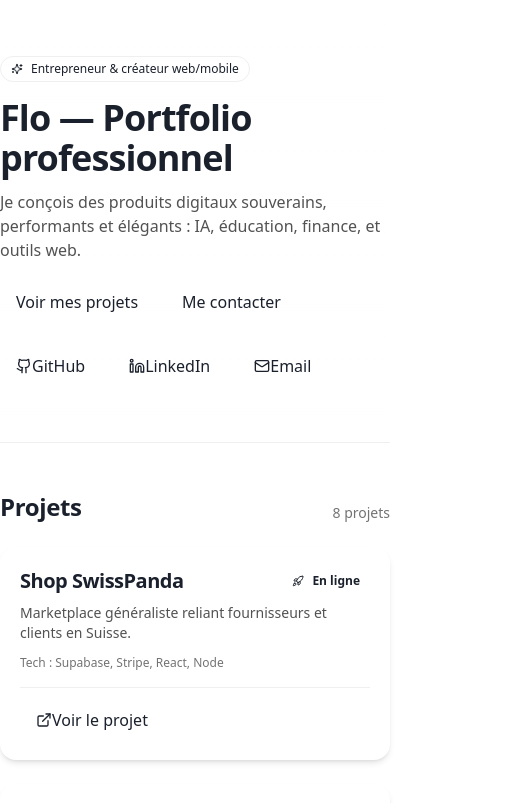
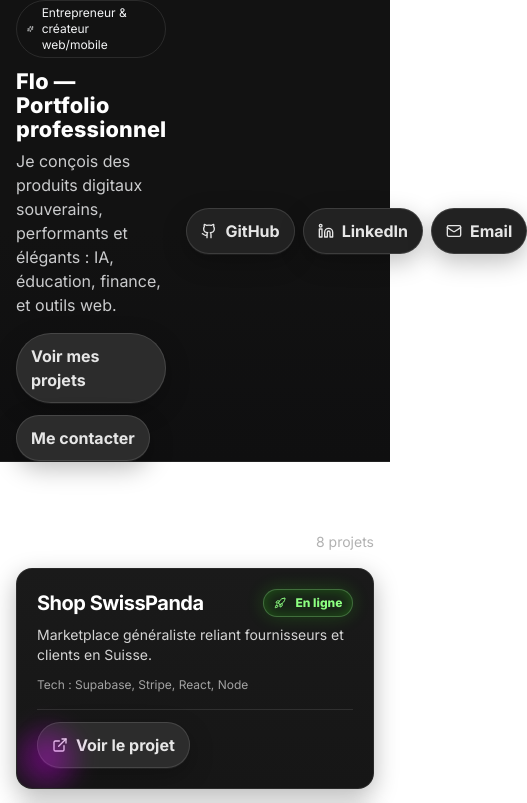
Before and after one commit to Florent-Gorski/PortFolio-2025, a React (Vite) app: page / in a window 390 px wide. Shown: the top 803 px of the page, 527 px wide, since content can reach past the window. Built offline with nearby package versions, Linux system fonts and the light colour scheme.

Commit message:
feat(ui): neon dark refresh — sticky header, glowing buttons, improved project cards with status badges, and cohesive sections (About/Projects/Contact); add font+icons to index.html and CSS theme tokens

```diff
--- a/index.html
+++ b/index.html
@@ -5,6 +5,12 @@
   <meta charset="UTF-8" />
   <meta name="viewport" content="width=device-width, initial-scale=1.0" />
   <title>Portfolio – Flo</title>
+
+  <!-- Fonts + Icons (optionnel mais recommandé) -->
+  <link rel="preconnect" href="https://fonts.googleapis.com">
+  <link href="https://fonts.googleapis.com/css2?family=Inter:wght@400;500;700;800&display=swap" rel="stylesheet">
+  <link rel="stylesheet" href="https://cdnjs.cloudflare.com/ajax/libs/font-awesome/6.5.2/css/all.min.css">
+
 </head>
 
 <body class="min-h-screen bg-white dark:bg-neutral-950">
--- a/src/components/Hero.tsx
+++ b/src/components/Hero.tsx
@@ -3,26 +3,25 @@
 export default function Hero()
 {
   return (
-    <header className="border-b border-neutral-200/60 dark:border-neutral-800 bg-gradient-to-b from-white/60 to-transparent dark:from-neutral-950/60">
-      <div className="container py-14">
-        <div className="flex flex-col md:flex-row items-start md:items-center justify-between gap-6">
+    <header className="flo-header">
+      <div className="container flo-header__inner">
         <div>
-            <div className="inline-flex items-center gap-2 text-xs px-2.5 py-1 rounded-full border border-neutral-200/60 dark:border-neutral-800">
+          <div className="inline-flex items-center gap-2 text-xs px-2.5 py-1 rounded-full border border-white/10">
             <Sparkles className="size-3" />
             <span>Entrepreneur & créateur web/mobile</span>
           </div>
-            <h1 className="mt-4 text-4xl md:text-5xl font-extrabold tracking-tight">
-              Flo — Portfolio professionnel
-            </h1>
-            <p className="mt-3 text-neutral-600 dark:text-neutral-300 max-w-2xl">
+          <h1 className="mt-3 flo-logo">Flo — Portfolio professionnel</h1>
+          <p className="flo-tagline mt-2 max-w-2xl">
             Je conçois des produits digitaux souverains, performants et élégants : IA, éducation, finance, et outils web.
           </p>
-            <div className="mt-5 flex flex-wrap gap-3">
-              <a href="#projets" className="btn">Voir mes projets</a>
-              <a href="#contact" className="btn">Me contacter</a>
+          <nav className="mt-4 flex flex-wrap gap-3">
+            <a href="#projets" className="btn btn--neon-green">Voir mes projets</a>
+            <a href="#contact" className="btn btn--neon-pink">Me contacter</a>
+          </nav>
         </div>
-          </div>
-          <nav className="flex items-center gap-3">
+
+        <div className="flex items-center gap-3">
+          <nav className="flo-social">
             <a className="btn" href="https://github.com/" target="_blank" rel="noreferrer noopener">
               <Github className="size-4" /> GitHub
             </a>
@@ -33,6 +32,11 @@
               <Mail className="size-4" /> Email
             </a>
           </nav>
+
+          {/* Avatar optionnel (aucun "glitch", simple glow) */}
+          <div className="flo-avatar-wrap" aria-hidden="true">
+            <img className="flo-avatar" src="https://picsum.photos/240" alt="Photo de profil" />
+          </div>
         </div>
       </div>
     </header>
--- a/src/components/ProjectCard.tsx
+++ b/src/components/ProjectCard.tsx
@@ -4,16 +4,32 @@
 
 export default function ProjectCard({ p }: { p: Project })
 {
+  const isOnline = p.status === 'online'
+  const isSoon = p.status === 'soon'
+
   return (
-    <article className="card p-5 h-full flex flex-col">
+    <article className="card p-5 h-full flex flex-col flo-card" data-status={p.status}>
       <div className="flex items-center justify-between gap-4">
         <h3 className="text-xl font-semibold tracking-tight">{p.name}</h3>
-        {p.status === 'online' && <Badge><Rocket className="size-3 mr-1" />En ligne</Badge>}
-        {p.status === 'soon' && <Badge><Wrench className="size-3 mr-1" />Bientôt</Badge>}
+
+        {isOnline && (
+          <Badge variant="online">
+            <Rocket className="size-3 mr-1" />
+            En ligne
+          </Badge>
+        )}
+        {isSoon && (
+          <Badge variant="soon">
+            <Wrench className="size-3 mr-1" />
+            Bientôt
+          </Badge>
+        )}
       </div>
-      <p className="mt-2 text-sm text-neutral-600 dark:text-neutral-300">{p.desc}</p>
-      <p className="mt-3 text-xs text-neutral-500">Tech : {p.tech}</p>
-      <div className="mt-4 pt-3 border-t border-neutral-200/60 dark:border-neutral-800 flex-1">
+
+      <p className="mt-2 text-sm text-neutral-300">{p.desc}</p>
+      <p className="mt-3 text-xs text-neutral-400">Tech : {p.tech}</p>
+
+      <div className="mt-4 pt-3 border-t border-white/10 flex-1">
         {p.link ? (
           <a href={p.link} target="_blank" rel="noreferrer noopener" className="btn">
             <ExternalLink className="size-4" /> Voir le projet
--- a/src/components/Projects.tsx
+++ b/src/components/Projects.tsx
@@ -4,15 +4,18 @@
 export default function Projects()
 {
   return (
-    <section id="projets" className="container py-12">
-      <div className="flex items-end justify-between gap-4">
-        <h2 className="text-2xl md:text-3xl font-bold">Projets</h2>
-        <p className="text-sm text-neutral-500">{projects.length} projets</p>
-      </div>
-      <div className="mt-6 grid gap-6 sm:grid-cols-2 lg:grid-cols-3">
-        {projects.map((p) => (
-          <ProjectCard key={p.name} p={p} />
-        ))}
+    <section id="projets" className="flo-section">
+      <div className="container">
+        <div className="flo-section-head flex items-end justify-between gap-4">
+          <h2>Projets</h2>
+          <p className="text-sm text-neutral-400">{projects.length} projets</p>
+        </div>
+
+        <div className="flo-grid">
+          {projects.map((p) => (
+            <ProjectCard key={p.name} p={p} />
+          ))}
+        </div>
       </div>
     </section>
   )
--- a/src/components/badge.tsx
+++ b/src/components/badge.tsx
@@ -1,6 +1,20 @@
 import { ReactNode } from 'react'
 
-export default function Badge({ children }: { children: ReactNode })
+type Variant = 'online' | 'soon' | 'default'
+
+export default function Badge({
+  children,
+  variant = 'default',
+}: {
+  children: ReactNode
+  variant?: Variant
+})
 {
-  return <span className="badge bg-white/80 dark:bg-neutral-900/60">{children}</span>
+  const cls =
+    variant === 'online'
+      ? 'badge badge--online'
+      : variant === 'soon'
+        ? 'badge badge--soon'
+        : 'badge'
+  return <span className={cls}>{children}</span>
 }
--- a/src/index.css
+++ b/src/index.css
@@ -1,4 +1,5 @@
 /* src/index.css */
+
 /* --- Tailwind presence (required if you use @layer) --- */
 @tailwind base;
 @tailwind components;
@@ -7,7 +8,8 @@
 /* ===== Base resets & typography ===== */
 @layer base {
   :root {
-    --ring: 0 0% 0%; /* focus ring base (HSL) */
+    --ring: 0 0% 0%;
+    /* focus ring base (HSL) */
   }
 
   html {
@@ -17,308 +19,305 @@
   }
 
   body {
-    background-color: #f9fafb; /* bg-gray-50 */
-    color: #1a202c; /* text-gray-900 */
+    background-color: #0f0f10;
+    /* fond sombre direct */
+    color: #F3F4F6;
+    /* texte clair */
     -webkit-font-smoothing: antialiased;
     -moz-osx-font-smoothing: grayscale;
     font-feature-settings: "rlig" 1, "calt" 1;
+    font-family: Inter, system-ui, Segoe UI, Roboto, Arial, sans-serif;
   }
 
-  /* Dark scheme default colors (requires <html class="dark">) */
-  .dark body {
-    background-color: #0a0a23; /* bg-gray-950 */
-    color: #f3f4f6; /* text-gray-100 */
-  }
-
-  /* Headings rhythm */
-  h1, h2, h3 {
-    font-weight: 700; /* font-bold */
-    letter-spacing: -0.015em; /* tracking-tight */
-    color: #1a202c; /* text-gray-900 */
-  }
-  .dark h1, .dark h2, .dark h3 {
-    color: #fff; /* dark:text-white */
+  h1,
+  h2,
+  h3 {
+    font-weight: 800;
+    /* bold fort pour un style "portfolio" */
+    letter-spacing: -0.012em;
+    color: #ffffff;
   }
 
   h1 {
-    font-size: 1.875rem; /* text-3xl */
-    line-height: 2.25rem;
+    font-size: 2.25rem;
+    line-height: 1.1;
   }
+
   @media (min-width: 768px) {
     h1 {
-      font-size: 3rem; /* md:text-5xl */
-      line-height: 1;
+      font-size: 3rem;
     }
   }
 
   h2 {
-    font-size: 1.5rem; /* text-2xl */
-    line-height: 2rem;
+    font-size: 1.75rem;
+    line-height: 1.2;
   }
+
   @media (min-width: 768px) {
     h2 {
-      font-size: 2.25rem; /* md:text-4xl */
-      line-height: 2.5rem;
+      font-size: 2.25rem;
     }
   }
 
   h3 {
-    font-size: 1.25rem; /* text-xl */
-    line-height: 1.75rem;
+    font-size: 1.25rem;
+    line-height: 1.35;
   }
+
   @media (min-width: 768px) {
     h3 {
-      font-size: 1.5rem; /* md:text-2xl */
-      line-height: 2rem;
+      font-size: 1.5rem;
     }
   }
 
-  /* Links */
   a {
     text-underline-offset: 2px;
     text-decoration-color: transparent;
-    transition-property: color;
-    transition-duration: 150ms;
-    transition-timing-function: cubic-bezier(0.4, 0, 0.2, 1);
+    transition: color .15s ease, text-decoration-color .15s ease;
+    color: inherit;
   }
+
   a:hover {
     text-decoration-color: currentColor;
   }
 
-  /* Images */
   img {
     user-select: none;
     pointer-events: none;
   }
 
-  /* Focus visible ring */
   :focus-visible {
     outline: none;
-    box-shadow:
-      0 0 0 3px hsl(var(--ring) / 0.12),
-      0 0 0 6px hsl(221 83% 53% / 0.25);
-    border-radius: 0.5rem;
+    box-shadow: 0 0 0 3px hsl(var(--ring) / 0.12), 0 0 0 6px hsl(221 83% 53% / 0.25);
+    border-radius: .5rem;
   }
 }
 
 /* ===== Components (reusable utilities) ===== */
 @layer components {
-  /* Container helper */
+
+  /* Container helper pour compatibilité avec ton code existant */
+  .container,
   .page {
-    margin-left: auto;
-    margin-right: auto;
+    margin: 0 auto;
     width: 100%;
-    max-width: 72rem; /* max-w-6xl */
-    padding-left: 1rem; /* px-4 */
-    padding-right: 1rem; /* px-4 */
-  }
-  @media (min-width: 640px) {
-    .page { padding-left: 1.5rem; padding-right: 1.5rem; } /* sm:px-6 */
-  }
-  @media (min-width: 1024px) {
-    .page { padding-left: 2rem; padding-right: 2rem; } /* lg:px-8 */
+    max-width: 1200px;
+    padding: 0 16px;
   }
 
-  /* Buttons */
+  /* Boutons génériques (compatibilité .btn existante) */
   .btn {
     display: inline-flex;
     align-items: center;
+    gap: .5rem;
     justify-content: center;
-    border-radius: 0.5rem; /* rounded-lg */
-    padding: 0.5rem 1rem; /* px-4 py-2 */
-    font-weight: 500; /* font-medium */
-    transition: box-shadow 0.2s, background-color 0.2s, color 0.2s, transform 0.2s;
-    outline: none; /* focus-visible:outline-none */
-    opacity: 1;
-    pointer-events: auto;
-  }
-  .btn:disabled, .btn[disabled] {
-    opacity: 0.5;
-    pointer-events: none;
+    border-radius: 999px;
+    padding: 10px 14px;
+    font-weight: 700;
+    border: 1px solid rgba(255, 255, 255, .12);
+    background: #2C2C2C;
+    color: #E6E6E6;
+    box-shadow: 0 1px 0 rgba(255, 255, 255, .06), 0 8px 24px rgba(0, 0, 0, .25);
+    transition: transform .18s ease, box-shadow .18s ease, border-color .18s ease, background .18s ease;
   }
 
-  .btn-primary {
-    display: inline-flex;
-    align-items: center;
-    justify-content: center;
-    border-radius: 0.5rem;
-    padding: 0.5rem 1rem;
-    font-weight: 500;
-    transition: box-shadow 0.2s, background-color 0.2s, color 0.2s, transform 0.2s;
-    background-color: #4f46e5; /* indigo-600 */
-    color: #fff;
-    box-shadow:
-      0 1px 2px 0 rgba(79,70,229,0.05),
-      0 1.5px 3px 0 rgba(79,70,229,0.10);
-    will-change: transform;
-  }
-  .btn-primary:hover {
-    background-color: #4338ca; /* indigo-700 */
-    box-shadow:
-      0 4px 6px -1px rgba(79,70,229,0.15),
-      0 2px 4px -2px rgba(79,70,229,0.15);
-    transform: translateY(-2px); /* -translate-y-0.5 */
+  .btn:hover {
+    transform: translateY(-2px);
+    border-color: rgba(255, 255, 255, .28);
   }
 
-  .btn-secondary {
-    display: inline-flex;
-    align-items: center;
-    justify-content: center;
-    border-radius: 0.5rem;
-    padding: 0.5rem 1rem;
-    font-weight: 500;
-    transition: box-shadow 0.2s, background-color 0.2s, color 0.2s, transform 0.2s;
-    background-color: #10b981; /* emerald-500 */
-    color: #fff;
-    box-shadow:
-      0 1px 2px 0 rgba(16,185,129,0.05),
-      0 1.5px 3px 0 rgba(16,185,129,0.10);
-    will-change: transform;
-  }
-  .btn-secondary:hover {
-    background-color: #059669; /* emerald-600 */
-    box-shadow:
-      0 4px 6px -1px rgba(16,185,129,0.15),
-      0 2px 4px -2px rgba(16,185,129,0.15);
-    transform: translateY(-2px);
+  /* Variantes néon optionnelles */
+  .btn--neon-green:hover {
+    box-shadow: 0 0 20px rgba(57, 255, 20, .35), 0 8px 24px rgba(0, 0, 0, .25);
   }
 
-  .btn-ghost {
-    display: inline-flex;
-    align-items: center;
-    justify-content: center;
-    border-radius: 0.5rem;
-    padding: 0.5rem 1rem;
-    font-weight: 500;
-    transition: background-color 0.2s, color 0.2s;
-    background-color: transparent;
-    color: #1f2937; /* gray-800 */
-  }
-  .btn-ghost:hover { background-color: #f3f4f6; /* gray-100 */ }
-  .dark .btn-ghost { color: #f3f4f6; /* gray-100 */ }
-  .dark .btn-ghost:hover { background-color: #1f2937; /* gray-800 */ }
-
-  /* Cards */
-  .card {
-    border-radius: 1rem; /* rounded-2xl */
-    background-color: #fff;
-    padding: 1.5rem; /* p-6 */
-    box-shadow: 0 4px 6px -1px rgba(0,0,0,0.1), 0 2px 4px -2px rgba(0,0,0,0.1); /* shadow-md */
-    transition: box-shadow 0.2s, transform 0.2s;
-    will-change: transform;
-  }
-  .card:hover {
-    box-shadow: 0 10px 15px -3px rgba(0,0,0,0.1), 0 4px 6px -4px rgba(0,0,0,0.1); /* shadow-xl */
-    transform: translateY(-0.25rem); /* -translate-y-1 */
-  }
-  .dark .card {
-    background-color: #111827; /* gray-900 */
-    box-shadow: 0 4px 6px -1px rgba(0,0,0,0.3), 0 2px 4px -2px rgba(0,0,0,0.3); /* shadow-black/30 */
+  .btn--neon-pink:hover {
+    box-shadow: 0 0 20px rgba(224, 0, 255, .35), 0 8px 24px rgba(0, 0, 0, .25);
   }
 
-  .card-header {
-    margin-bottom: 1rem; /* mb-4 */
-    display: flex;
-    align-items: flex-start;
-    justify-content: space-between;
-    gap: 0.75rem; /* gap-3 */
+  /* Card générique (compatibilité .card existante) */
+  .card {
+    border-radius: 16px;
+    background: linear-gradient(180deg, #1A1A1A, #161616);
+    border: 1px solid rgba(255, 255, 255, .08);
+    box-shadow: 0 8px 24px rgba(0, 0, 0, .28);
+    transition: transform .18s ease, border-color .18s ease, box-shadow .18s ease;
   }
 
-  .card-title {
-    font-size: 1.125rem; /* text-lg */
-    font-weight: 600;     /* font-semibold */
-    line-height: 1.375;   /* leading-snug */
+  .card:hover {
+    transform: translateY(-4px);
+    border-color: rgba(224, 0, 255, .25);
+    box-shadow: 0 10px 30px rgba(224, 0, 255, .15), 0 8px 24px rgba(0, 0, 0, .28);
   }
 
-  .card-subtitle {
-    font-size: 0.875rem; /* text-sm */
-    color: #6b7280; /* gray-500 */
-  }
-  .dark .card-subtitle { color: #9ca3af; /* gray-400 */ }
-
-  /* Badges */
+  /* Badge générique (.badge existe dans ton code) */
   .badge {
     display: inline-flex;
     align-items: center;
-    gap: 0.25rem;
-    border-radius: 9999px;
-    padding: 0.25rem 0.625rem; /* py-1 px-2.5 */
-    font-size: 0.75rem; /* text-xs */
-    font-weight: 600;
+    gap: .35rem;
+    border-radius: 999px;
+    padding: .25rem .6rem;
+    font-size: .75rem;
+    font-weight: 800;
+    background: #222;
+    color: #e5e7eb;
+    border: 1px solid rgba(255, 255, 255, .12);
   }
 
-  .badge-online {
-    display: inline-flex;
-    align-items: center;
-    gap: 0.25rem;
-    border-radius: 9999px;
-    padding: 0.25rem 0.625rem;
-    font-size: 0.75rem;
-    font-weight: 600;
-    background-color: #dcfce7; /* green-100 */
-    color: #15803d; /* green-700 */
-  }
-  .dark .badge-online {
-    background-color: rgba(20,83,45,0.4); /* green-900/40 */
-    color: #86efac; /* green-300 */
+  .badge--online {
+    background: #182018;
+    color: #8CFF80;
+    border-color: rgba(140, 255, 128, .35);
+    box-shadow: 0 0 14px rgba(57, 255, 20, .25) inset, 0 0 18px rgba(57, 255, 20, .18);
   }
 
-  .badge-soon {
-    display: inline-flex;
-    align-items: center;
-    gap: 0.25rem;
-    border-radius: 9999px;
-    padding: 0.25rem 0.625rem;
-    font-size: 0.75rem;
-    font-weight: 600;
-    background-color: #fef9c3; /* yellow-100 */
-    color: #a16207; /* yellow-700 */
-  }
-  .dark .badge-soon {
-    background-color: rgba(113,63,18,0.4); /* yellow-900/40 */
-    color: #fde68a; /* yellow-300 */
-  }
-
-  /* Links styled like buttons */
-  .link {
-    font-weight: 500;
-    color: #4f46e5; /* indigo-600 */
-  }
-  .link:hover { color: #4338ca; /* indigo-700 */ }
-  .dark .link { color: #818cf8; /* indigo-400 */ }
-  .dark .link:hover { color: #a5b4fc; /* indigo-300 */ }
-
-  /* Section spacing */
-  .section {
-    padding-top: 3rem;
-    padding-bottom: 3rem;
-  }
-  @media (min-width: 640px) {
-    .section { padding-top: 4rem; padding-bottom: 4rem; }
-  }
-  @media (min-width: 1024px) {
-    .section { padding-top: 5rem; padding-bottom: 5rem; }
+  .badge--soon {
+    background: #1b1220;
+    color: #ffb3ff;
+    border-color: rgba(224, 0, 255, .35);
+    box-shadow: 0 0 14px rgba(224, 0, 255, .25) inset, 0 0 18px rgba(224, 0, 255, .18);
   }
 }
 
-/* ===== Utilities (project-specific) ===== */
-@layer utilities {
-  /* Fade / slide-in (optional micro-animations) */
-  @keyframes fade-in-up {
-    from { opacity: 0; transform: translateY(8px); }
-    to   { opacity: 1; transform: translateY(0); }
-  }
-  .animate-fade-in-up { animation: fade-in-up 0.4s ease-out both; }
+/* ===== Neon theme helpers (sans @apply) ===== */
+:root {
+  --c-bg: #1A1A1A;
+  --c-surface: #2C2C2C;
+  --c-text: #F3F4F6;
+  --c-neon-green: #39FF14;
+  --c-neon-pink: #E000FF;
+  --c-neon-cyan: #00FFFF;
+  --c-neon-yellow: #FFD60A;
+  --radius: 16px;
+  --shadow-soft: 0 8px 24px rgba(0, 0, 0, .25);
+}
 
-  /* Text balance for nicer headlines (Chrome/Safari) */
-  .text-balance { text-wrap: balance; }
+/* Header sticky (sera utilisé par Hero.tsx) */
+.flo-header {
+  position: sticky;
+  top: 0;
+  z-index: 50;
+  background: linear-gradient(180deg, #121212 50%, #0f0f10);
+  border-bottom: 1px solid rgba(255, 255, 255, .065);
+  backdrop-filter: saturate(160%) blur(8px);
+}
 
-  /* Clamp for multi-line truncation */
-  .line-clamp-2 {
-    display: -webkit-box;
-    -webkit-line-clamp: 2;
-    line-clamp: 2;
-    -webkit-box-orient: vertical;
-    overflow: hidden;
+.flo-header__inner {
+  display: grid;
+  grid-template-columns: 1fr auto;
+  gap: 20px;
+  align-items: center;
+  min-height: 88px;
+}
+
+.flo-logo {
+  font-weight: 800;
+  letter-spacing: .2px;
+  font-size: 1.35rem;
+}
+
+.flo-tagline {
+  opacity: .82;
+}
+
+/* Social buttons (Hero) */
+.flo-social {
+  display: flex;
+  gap: .5rem;
+}
+
+.flo-social .btn {
+  background: #222;
+}
+
+/* Avatar simple glow (pas de “glitch”), facile à remplacer */
+.flo-avatar-wrap {
+  position: relative;
+  display: none;
+}
+
+.flo-avatar {
+  width: 64px;
+  height: 64px;
+  border-radius: 50%;
+  object-fit: cover;
+  border: 2px solid rgba(255, 255, 255, .18);
+  box-shadow: 0 0 22px rgba(224, 0, 255, .28), 0 0 18px rgba(57, 255, 20, .22) inset;
+}
+
+@media (min-width:768px) {
+  .flo-avatar-wrap {
+    display: block
   }
 }
+
+/* Section helpers */
+.flo-section {
+  padding: 56px 0;
+}
+
+.flo-section-head {
+  margin-bottom: 16px;
+}
+
+.flo-section-head p {
+  opacity: .84;
+}
+
+/* Grid helpers */
+.flo-grid {
+  display: grid;
+  gap: 16px;
+  grid-template-columns: 1fr;
+}
+
+@media (min-width:700px) {
+  .flo-grid {
+    grid-template-columns: repeat(2, 1fr);
+  }
+}
+
+@media (min-width:1024px) {
+  .flo-grid {
+    grid-template-columns: repeat(3, 1fr);
+  }
+}
+
+/* Project card accents */
+.flo-card {
+  position: relative;
+  overflow: hidden;
+}
+
+.flo-card::before {
+  content: "";
+  position: absolute;
+  left: -30px;
+  bottom: -30px;
+  width: 120px;
+  height: 120px;
+  background: radial-gradient(closest-side, rgba(224, 0, 255, .42), transparent 70%);
+  filter: blur(8px);
+  transform: rotate(20deg);
+}
+
+.flo-card__badge {
+  position: absolute;
+  top: 12px;
+  right: 12px;
+  font-size: .8rem;
+  padding: 6px 10px;
+  border-radius: 999px;
+  background: #182018;
+  color: #8CFF80;
+  border: 1px solid rgba(140, 255, 128, .35);
+  box-shadow: 0 0 18px rgba(57, 255, 20, .18);
+}
+
+.flo-card[data-status="soon"] .flo-card__badge {
+  background: #1b1220;
+  color: #ffb3ff;
+  border-color: rgba(224, 0, 255, .35);
+  box-shadow: 0 0 18px rgba(224, 0, 255, .18);
+}
```
Also changed, not shown: src/components/About.tsx (+10 -6 lines), src/components/Contact.tsx (+14 -7 lines). Lines whose indentation alone changed are shown as unchanged.
